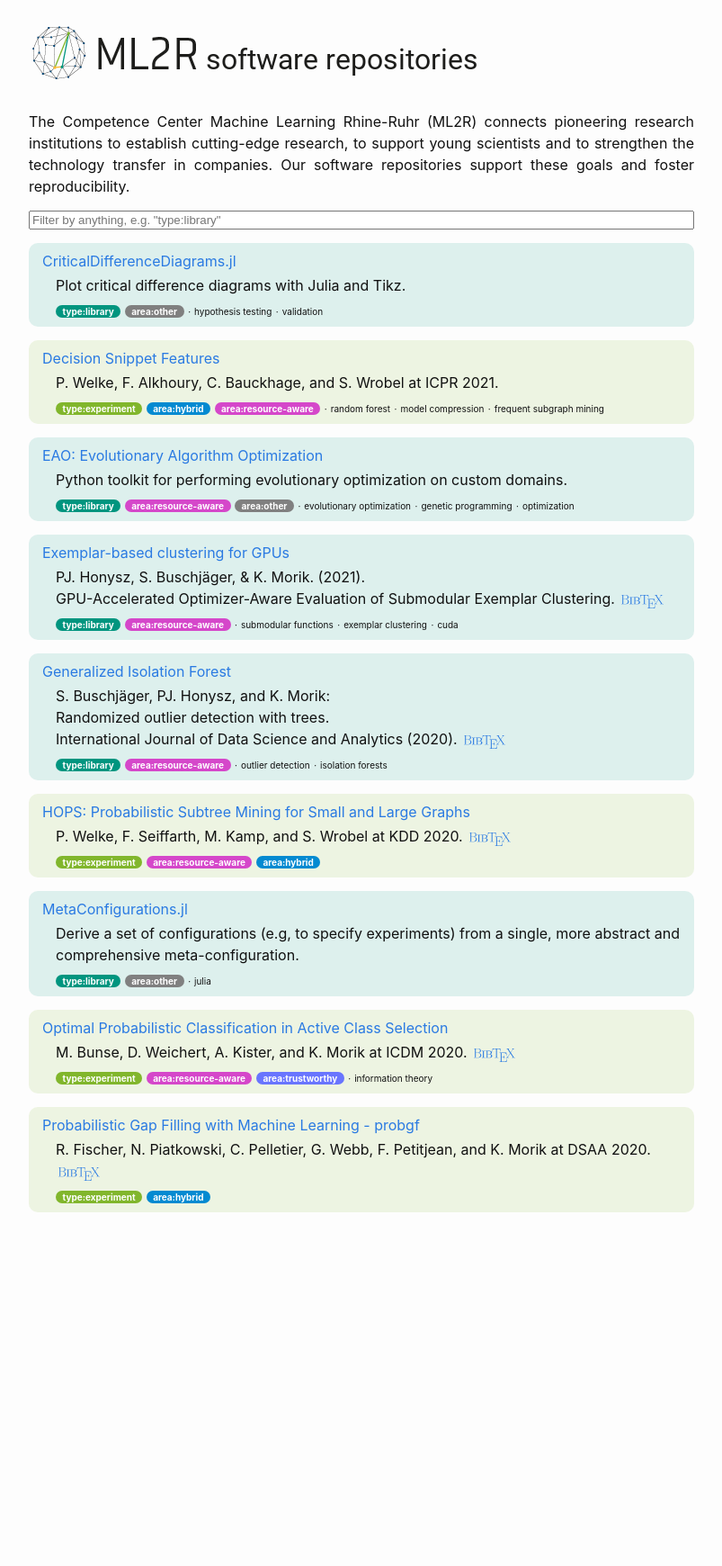
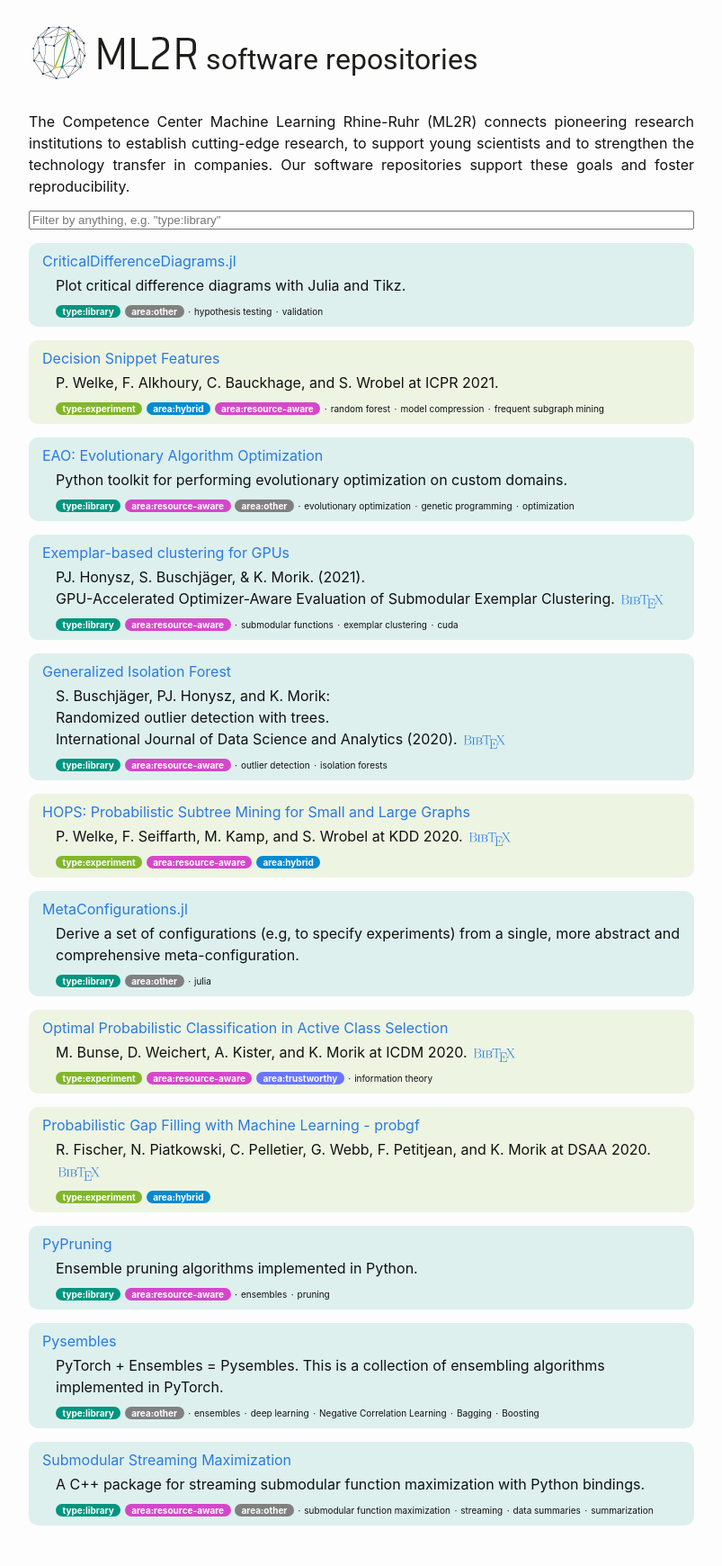
Before and after one commit to ML2R-center/ML2R-center.github.io, a Jekyll site: the page built from index.md, in a window 1280 px wide. Shown: the whole page at 90% size, without its empty margins (238-1041 px from the left). Built offline with Jekyll 4.4.1, drawn with Linux system fonts in a browser that asks for light colours; our own code applies the rules of GitHub Pages for plain Markdown files; before the commit the page ends 1392 px from its top, so only the background shows below that.

Commit message:
Update software.yml

```diff
--- a/_data/software.yml
+++ b/_data/software.yml
@@ -20,6 +20,27 @@
 # q        | area:quantum
 # o        | area:other
 #
+
+- name: PyPruning
+  type: l
+  url: https://github.com/sbuschjaeger/PyPruning
+  description: Ensemble pruning algorithms implemented in Python.
+  areas: [ "r" ]
+  keywords: [ "ensembles", "pruning"]
+
+- name: Pysembles
+  type: l
+  url: https://github.com/sbuschjaeger/Pysembles
+  description: PyTorch + Ensembles = Pysembles. This is a collection of ensembling algorithms implemented in PyTorch.
+  areas: [ "o" ]
+  keywords: [ "ensembles", "deep learning", "Negative Correlation Learning", "Bagging", "Boosting"]
+
+- name: Submodular Streaming Maximization
+  type: l
+  url: https://github.com/sbuschjaeger/SubmodularStreamingMaximization
+  description: A C++ package for streaming submodular function maximization with Python bindings.
+  areas: [ "r", "o" ]
+  keywords: [ "submodular function maximization", "streaming", "data summaries", "summarization" ]
 
 - name: CriticalDifferenceDiagrams.jl
   type: l
```
